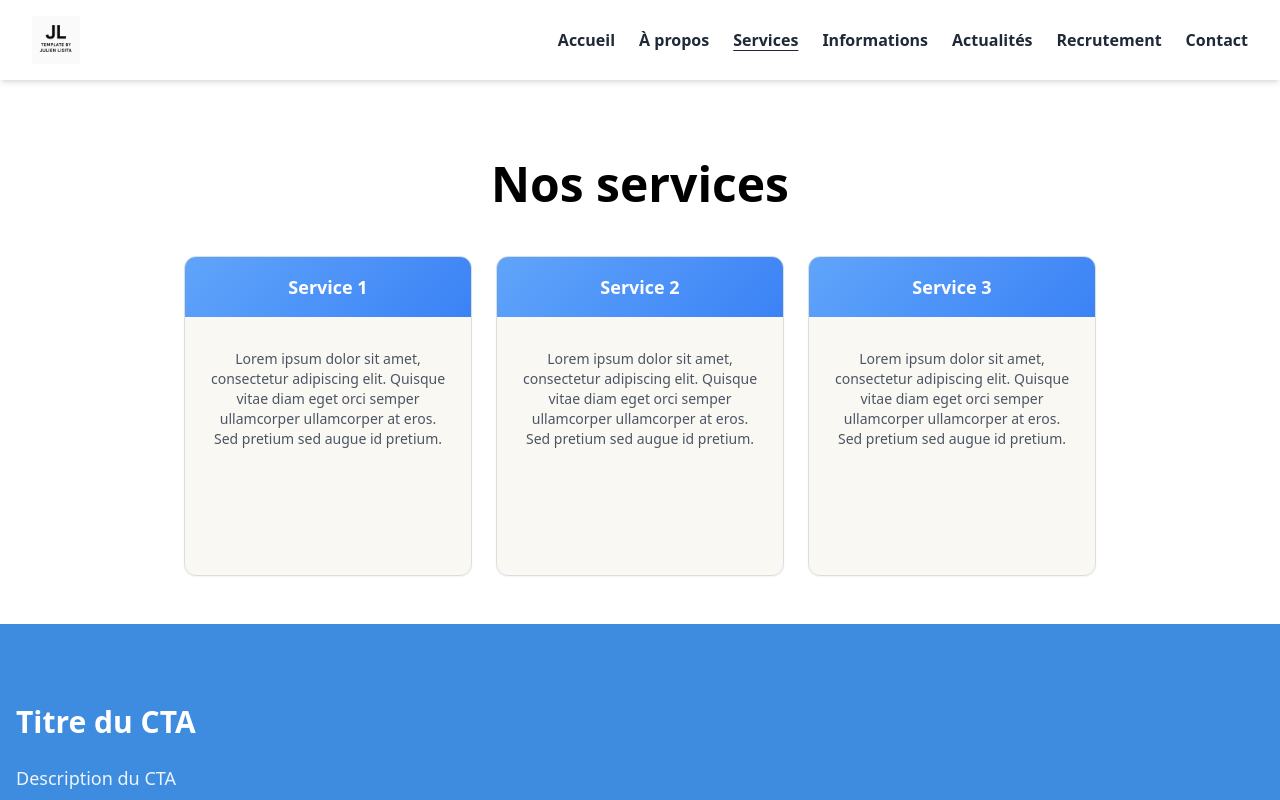
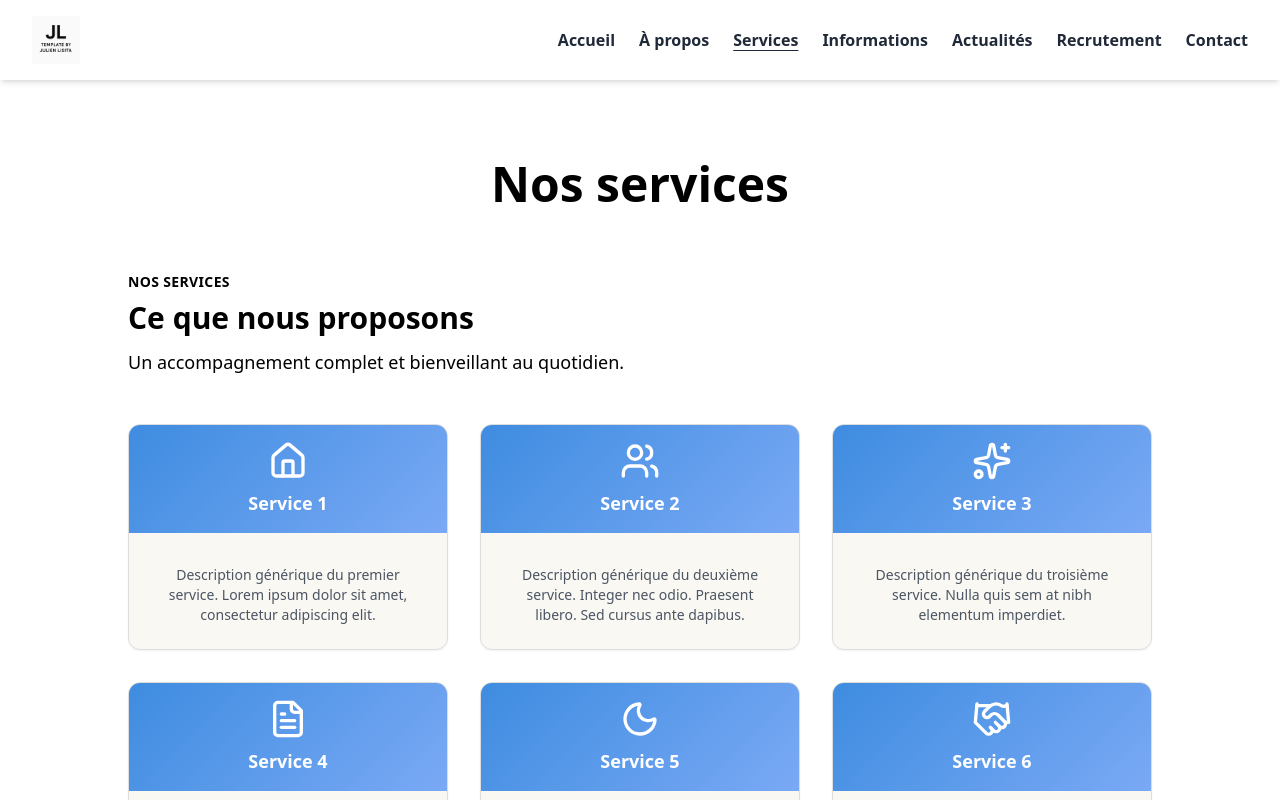
Before and after one commit to julienlisita/nextjs-ts-tailwind-template, a Next.js app: page /services in a window 1280 px wide. Shown: the top 800 px of the page. Built offline with nearby package versions, Linux system fonts and the light colour scheme.

Commit message:
refactor(services): update Services.tsx and Home to use new ServicesSection component

```diff
--- a/src/components/pages/Home.tsx
+++ b/src/components/pages/Home.tsx
@@ -43,9 +43,9 @@ export default function Home() {
           <li>Professionnels formés et à l’écoute</li>
         </ul>
       </SplitSection>
-      <ServicesFeaturesIntro limit={3} />
+      <ServicesFeaturesIntro />
       <TestimonialsSectionHomeServer limit={2} onlyFeatured={false} />
-      <NewsSectionHomeServer limit={3} />
+      <NewsSectionHomeServer />
       <Cta
         title="Titre du CTA"
         description="Description du CTA"
--- a/src/components/pages/Services.tsx
+++ b/src/components/pages/Services.tsx
@@ -1,39 +1,16 @@
 // src/components/pages/Services.tsx
 
-import PageTitle from '@/components/ui/PageTitle';
+'use client';
+
+import PageTitle from '../ui/PageTitle';
 import Cta from '../ui/Cta';
-import FeatureCard from '../widgets/FeaturedCard';
+import ServicesSection from '../section/ServicesSection';
 
-export default function Services() {
+export default function ServicesFeatures() {
   return (
     <div className="pt-8 sm:pt-10 md:pt-14 lg:pt-20">
       <PageTitle>Nos services</PageTitle>
-      <section className="flex flex-wrap justify-center gap-6 py-12 px-4">
-        <FeatureCard
-          title="Service 1"
-          description="Lorem ipsum dolor sit amet, consectetur adipiscing elit. Quisque vitae diam eget orci semper ullamcorper ullamcorper at eros. Sed pretium sed augue id pretium."
-          variant="with-header"
-          width="w-72"
-          height="h-80"
-          gradient={['#60A5FA', '#3B82F6']}
-        />
-        <FeatureCard
-          title="Service 2"
-          description="Lorem ipsum dolor sit amet, consectetur adipiscing elit. Quisque vitae diam eget orci semper ullamcorper ullamcorper at eros. Sed pretium sed augue id pretium."
-          variant="with-header"
-          width="w-72"
-          height="h-80"
-          gradient={['#60A5FA', '#3B82F6']}
-        />
-        <FeatureCard
-          title="Service 3"
-          description="Lorem ipsum dolor sit amet, consectetur adipiscing elit. Quisque vitae diam eget orci semper ullamcorper ullamcorper at eros. Sed pretium sed augue id pretium."
-          variant="with-header"
-          width="w-72"
-          height="h-80"
-          gradient={['#60A5FA', '#3B82F6']}
-        />
-      </section>
+      <ServicesSection />
       <Cta
         title="Titre du CTA"
         description="Description du CTA"
```
